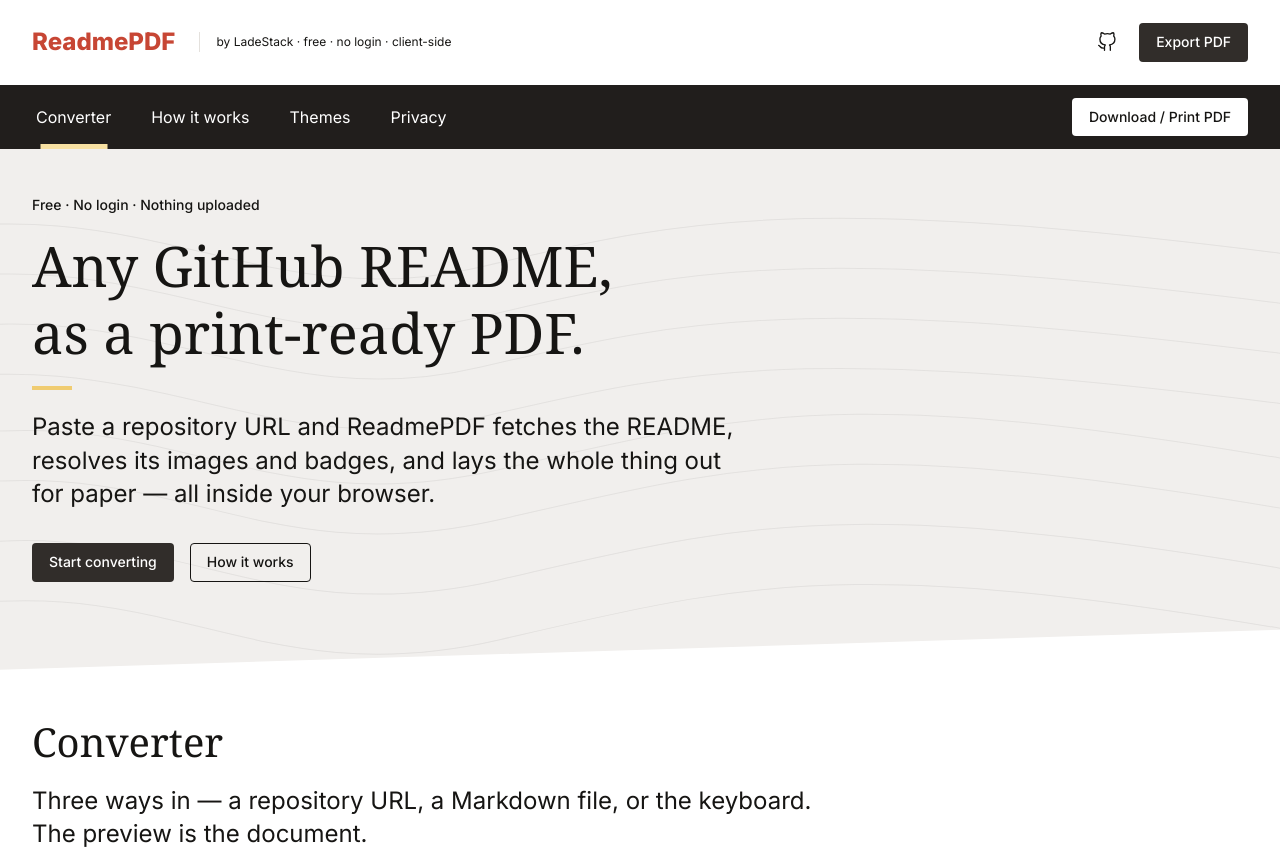
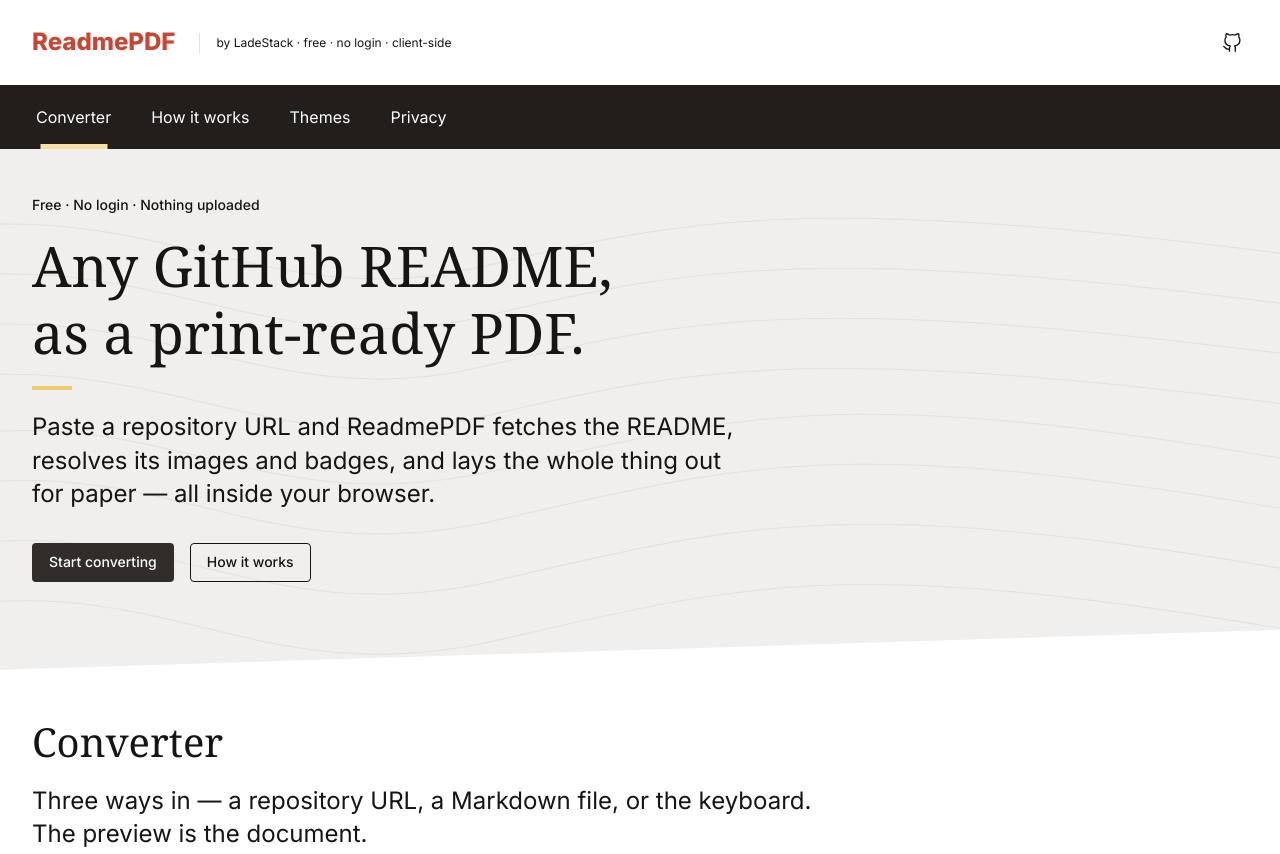
Before and after one commit to girishlade111/ReadmePDF, an Astro site: page / in a window 1280 px wide. Shown: the top 854 px of the page. Built offline with nearby package versions, Linux system fonts and the light colour scheme; Astro itself is replaced by a stand-in of ours.

```diff
--- a/src/pages/index.astro
+++ b/src/pages/index.astro
@@ -34,7 +34,6 @@ import '../styles/app.css';
               <path d="M9 19c-5 1.5-5-2.5-7-3m14 6v-3.87a3.37 3.37 0 0 0-.94-2.61c3.14-.35 6.44-1.54 6.44-7A5.44 5.44 0 0 0 20 4.77 5.07 5.07 0 0 0 19.91 1S18.73.65 16 2.48a13.38 13.38 0 0 0-7 0C6.27.65 5.09 1 5.09 1A5.07 5.07 0 0 0 5 4.77a5.44 5.44 0 0 0-1.5 3.78c0 5.42 3.3 6.61 6.44 7A3.37 3.37 0 0 0 9 18.13V22" />
             </svg>
           </a>
-          <button class="btn btn--primary" type="button" data-print>Export PDF</button>
         </div>
       </div>
     </header>
@@ -45,9 +44,6 @@ import '../styles/app.css';
         <a href="#how">How it works</a>
         <a href="#themes">Themes</a>
         <a href="#privacy">Privacy</a>
-        <span class="subnav__cta">
-          <button class="btn btn--primary-inverse" type="button" data-print>Download / Print PDF</button>
-        </span>
       </div>
     </nav>
 
--- a/src/styles/app.css
+++ b/src/styles/app.css
@@ -468,11 +468,6 @@ a {
   height: 5px;
   transform: translateX(-50%);
   background: var(--accent-gold-soft);
-}
-
-.subnav__cta {
-  margin-left: auto;
-  align-self: center;
 }
 
 /* ---- Buttons --------------------------------------------------------------- */
```
